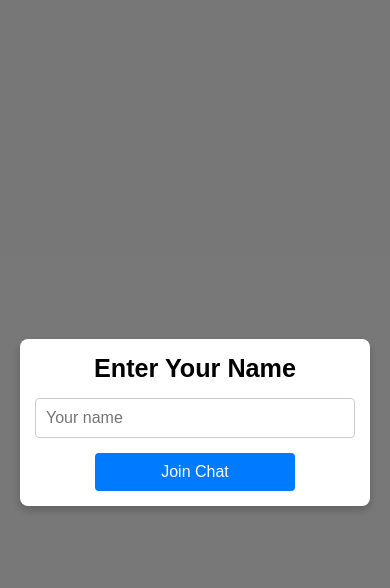
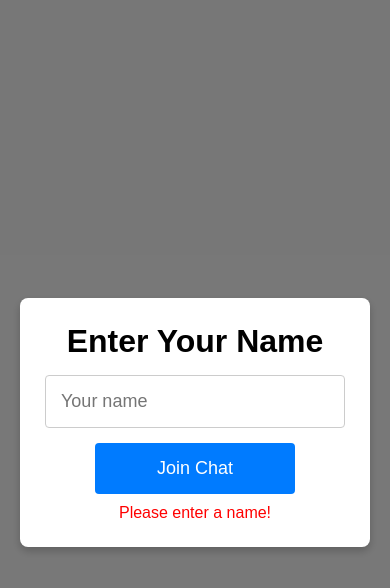
Before and after one commit to Trentyn/chat-app, a website: page public/index.html in a window 390 px wide. Both pictures are taken after a click on the button "Join Chat". Drawn offline with nearby package versions, Linux system fonts and the light colour scheme; no server answers.

Commit message:
Update index.html

```diff
--- a/public/index.html
+++ b/public/index.html
@@ -2,6 +2,7 @@
 <html>
   <head>
     <title>Chat App</title>
+    <meta name="viewport" content="width=device-width, initial-scale=1.0">
     <style>
       * {
         margin: 0;
@@ -41,6 +42,9 @@
         padding: 20px;
         flex-grow: 1;
         overflow-y: auto;
+        display: flex; /* Added for bottom alignment */
+        flex-direction: column;
+        justify-content: flex-end; /* Align messages to bottom when few */
       }
       #messages li {
         margin: 10px 0;
@@ -89,12 +93,12 @@
         border-radius: 8px;
         box-shadow: 0 4px 8px rgba(0, 0, 0, 0.2);
         text-align: center;
-        max-width: 400px; /* Increased for better visibility */
+        max-width: 400px;
         width: 90%;
       }
       .modal-content h3 {
         margin-bottom: 15px;
-        font-size: 1.5em; /* Larger font for readability */
+        font-size: 1.5em;
       }
       .modal-content input {
         width: 100%;
@@ -106,10 +110,15 @@
       }
       .modal-content button {
         width: 100%;
-        max-width: 200px; /* Limit button width for centering */
-        margin: 0 auto; /* Center the button */
+        max-width: 200px;
+        margin: 0 auto;
         padding: 12px;
         font-size: 16px;
+      }
+      .error {
+        color: red;
+        margin-top: 10px;
+        font-size: 14px;
       }
       .hidden {
         display: none;
@@ -117,7 +126,7 @@
       /* Responsive design for smaller screens */
       @media (max-width: 600px) {
         body {
-          font-size: 18px; /* Increase base font size for mobile */
+          font-size: 20px; /* Further increased for better readability */
         }
         .chat-container {
           max-width: 100%;
@@ -125,44 +134,51 @@
           height: 100vh;
         }
         h2 {
-          font-size: 1.8em; /* Larger heading on mobile */
+          font-size: 2em;
+          padding: 20px;
+        }
+        #input {
+          font-size: 18px;
           padding: 15px;
         }
-        #input {
-          font-size: 16px; /* Ensure input is readable */
-          padding: 12px;
-        }
         button {
-          font-size: 16px;
-          padding: 12px;
+          font-size: 18px;
+          padding: 15px 25px;
         }
         #messages {
           padding: 15px;
         }
         #messages li {
-          font-size: 16px; /* Larger text for messages */
+          font-size: 18px;
+          margin: 15px 0;
+        }
+        #form {
+          padding: 15px;
         }
         .modal-content {
-          width: 95%; /* Full width for modal on mobile */
-          max-width: 350px; /* Slightly smaller than desktop */
+          width: 95%;
+          max-width: 350px;
+          padding: 25px;
+        }
+        .modal-content h3 {
+          font-size: 1.6em;
+        }
+        .modal-content input {
+          font-size: 18px;
           padding: 15px;
         }
-        .modal-content h3 {
-          font-size: 1.4em;
+        .modal-content button {
+          font-size: 18px;
+          padding: 15px;
         }
-        .modal-content input {
+        .error {
           font-size: 16px;
-          padding: 10px;
-        }
-        .modal-content button {
-          font-size: 16px;
-          padding: 10px;
         }
       }
       /* Ensure viewport scaling */
       @media (max-width: 600px) {
         html {
-          font-size: 18px; /* Increase root font size for better scaling */
+          font-size: 20px; /* Further increased root font size */
         }
       }
     </style>
@@ -173,10 +189,11 @@
         <h3>Enter Your Name</h3>
         <input type="text" id="usernameInput" placeholder="Your name" autocomplete="off" />
         <button id="submitUsername">Join Chat</button>
+        <div class="error" id="usernameError" style="display: none;"></div>
       </div>
     </div>
     <div class="chat-container hidden" id="chatContainer">
-      <h2>Swaga Chat</h2>
+      <h2>Socket.IO Chat</h2>
       <ul id="messages"></ul>
       <form id="form">
         <input id="input" autocomplete="off" /><button>Send</button>
@@ -192,6 +209,7 @@
       const usernameInput = document.getElementById("usernameInput");
       const submitUsername = document.getElementById("submitUsername");
       const chatContainer = document.getElementById("chatContainer");
+      const usernameError = document.getElementById("usernameError");
 
       let username = "";
 
@@ -199,11 +217,9 @@
       submitUsername.addEventListener("click", () => {
         const inputValue = usernameInput.value.trim();
         if (inputValue) {
-          username = inputValue;
-          usernameModal.classList.add("hidden");
-          chatContainer.classList.remove("hidden");
+          socket.emit("join", inputValue);
         } else {
-          alert("Please enter a name!");
+          showError("Please enter a name!");
         }
       });
 
@@ -213,6 +229,24 @@
           submitUsername.click();
         }
       });
+
+      // Server response: Username taken
+      socket.on("username taken", () => {
+        showError("Username is already taken!");
+      });
+
+      // Server response: Joined successfully
+      socket.on("joined", () => {
+        username = usernameInput.value.trim();
+        usernameModal.classList.add("hidden");
+        chatContainer.classList.remove("hidden");
+      });
+
+      // Function to show error in modal
+      function showError(message) {
+        usernameError.textContent = message;
+        usernameError.style.display = "block";
+      }
 
       // Focus on username input when modal appears
       usernameInput.focus();
```
